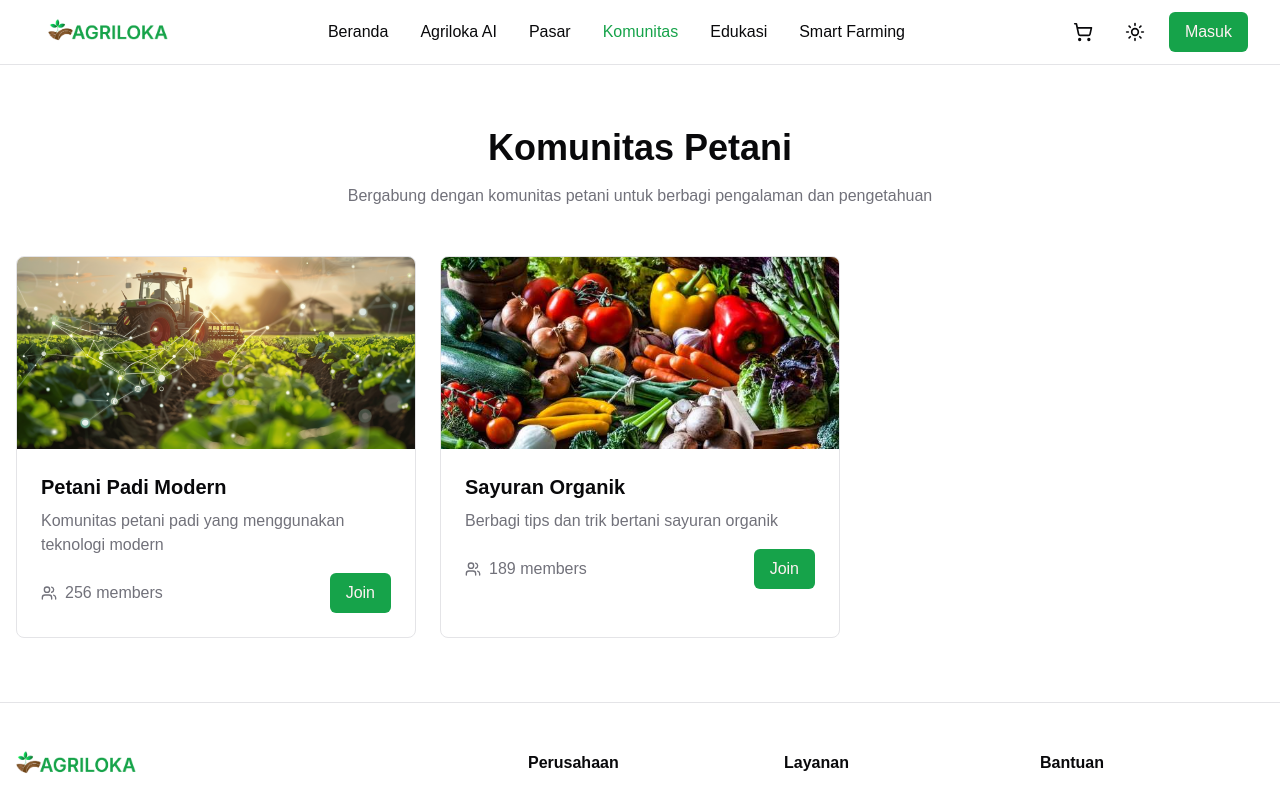
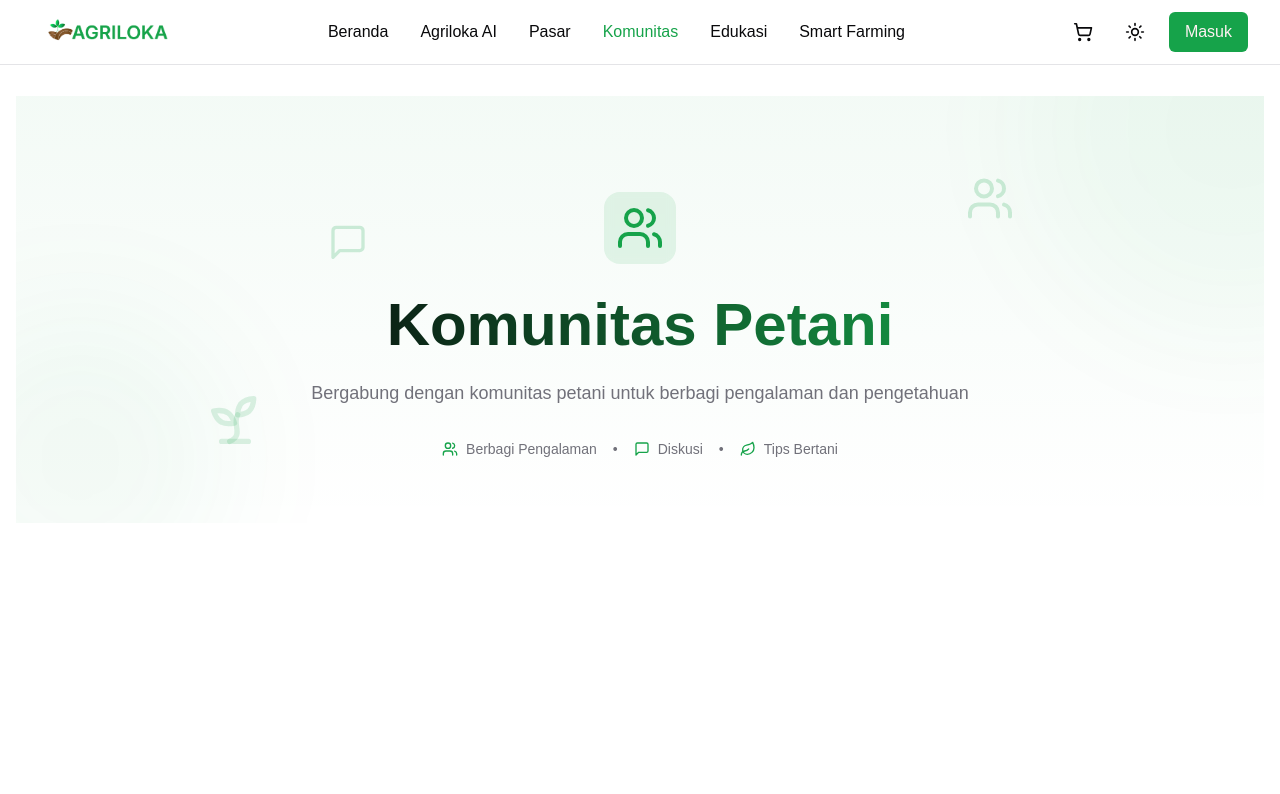
Before and after one commit to Afasarya/Agriloka-ITC, a Next.js app: page /community in a window 1280 px wide. Shown: the top 794 px of the page. Built offline with nearby package versions, Linux system fonts and the light colour scheme.

Commit message:
aiupdate2

```diff
--- a/src/components/agrilokaai/Analyze.tsx
+++ b/src/components/agrilokaai/Analyze.tsx
@@ -16,9 +16,34 @@ import {
 } from 'lucide-react';
 import Image from 'next/image';
 import { AIService } from '@/services/ai';
-import { LocationData, CropAnalysis } from '@/types/ai';
+import { LocationData } from '@/types/ai';
 
-// ... existing imports and interfaces ...
+// Add WeatherData interface
+interface WeatherData {
+  temperature: string;
+  humidity: string;
+  rainfall: string;
+  forecast: string;
+}
+
+// Update CropAnalysis interface
+interface CropAnalysis {
+  suitableCrops: string[];
+  tips: string[];
+  weather?: WeatherData;
+  conclusion: {
+    potentialSuccess: string;
+    economicAnalysis: string;
+    mainRecommendations: string;
+    actionPlan: string;
+    sustainability: string;
+  };
+  sources: {
+    title: string;
+    link: string;
+    snippet: string;
+  }[];
+}
 
 export default function Analyze() {
   const [selectedImage, setSelectedImage] = useState<File | null>(null);
@@ -39,6 +64,8 @@ export default function Analyze() {
     { id: 'tips', label: 'Tips', icon: Sprout },
     { id: 'conclusion', label: 'Kesimpulan', icon: CheckCircle2 },
   ];
+
+
 
   // Fetch provinces on mount
   useEffect(() => {
@@ -110,12 +137,21 @@ export default function Analyze() {
       const result = await readerPromise;
       const base64Image = (result as string).split(',')[1];
 
-      const analysisResult = await AIService.analyzeImageWithLocation(
+      // Update the analysis section
+      const analysisResult = (await AIService.analyzeImageWithLocation(
         base64Image,
         selectedLocation
-      );
+      )) as CropAnalysis & { weather?: WeatherData };
 
-      setAnalysis(analysisResult);
+      setAnalysis({
+        ...analysisResult,
+        weather: analysisResult.weather || {
+          temperature: '',
+          humidity: '',
+          rainfall: '',
+          forecast: ''
+        }
+      });
     } catch (err) {
       const message = err instanceof Error ?
         err.message :
@@ -369,7 +405,7 @@ export default function Analyze() {
                       className={`px-6 py-3 rounded-lg flex items-center gap-2 whitespace-nowrap transition-colors ${
                         activeTab === tab.id
                           ? 'bg-primary text-primary-foreground'
-                          : 'bg-muted hover:bg-muted/80'
+                          : 'bg-muted hover:bg-muted/80 text-foreground dark:text-foreground/80'
                       }`}
                     >
                       <Icon className="w-5 h-5" />
@@ -380,7 +416,7 @@ export default function Analyze() {
               </div>
 
               {/* Tab Content */}
-              <div className="bg-card rounded-2xl border p-6 shadow-lg mb-8"> {/* Added mb-8 */}
+              <div className="bg-card border rounded-2xl p-6 shadow-lg dark:bg-background/50 dark:backdrop-blur-sm">
                 <AnimatePresence mode="wait">
                   {activeTab === 'crops' && (
                     <motion.div
@@ -390,19 +426,19 @@ export default function Analyze() {
                       exit={{ opacity: 0 }}
                       className="space-y-6"
                     >
-                      {/* Suitable Crops */}
-                      <div className="mb-6">
-                        <h3 className="text-xl font-semibold mb-4 flex items-center">
-                          <Leaf className="mr-2" /> {/* Changed from Plant to Leaf */}
+                      <h3 className="text-xl font-semibold mb-4 flex items-center text-foreground">
+                        <Leaf className="mr-2 text-primary" />
                         Tanaman yang Cocok
                       </h3>
                       <div className="grid grid-cols-2 md:grid-cols-3 gap-4">
                         {analysis.suitableCrops.map((crop, index) => (
-                            <div key={index} className="p-3 bg-green-50 rounded-lg">
+                          <div
+                            key={index}
+                            className="p-3 bg-primary/5 dark:bg-primary/10 rounded-lg border border-primary/20 text-foreground"
+                          >
                             {crop}
                           </div>
                         ))}
-                        </div>
                       </div>
                     </motion.div>
                   )}
@@ -415,31 +451,22 @@ export default function Analyze() {
                       exit={{ opacity: 0 }}
                       className="space-y-6"
                     >
-                      {/* Weather Conditions */}
-                      <div className="mb-6">
-                        <h3 className="text-xl font-semibold mb-4 flex items-center">
-                          <ThermometerSun className="mr-2" />
-                          Kondisi Cuaca
-                        </h3>
-                        <div className="grid grid-cols-3 gap-4">
-                          <div className="p-4 bg-blue-50 rounded-lg">
-                            <p className="text-sm text-gray-600">Suhu</p>
-                            <p className="text-lg font-semibold">
-                              {analysis.weatherConditions.temperature}°C
-                            </p>
+                      <div className="grid md:grid-cols-2 gap-6">
+                        <div className="p-4 rounded-xl bg-background dark:bg-background/50 border">
+                          <h4 className="font-medium text-foreground mb-2">Suhu</h4>
+                          <p className="text-muted-foreground">{analysis?.weather?.temperature}</p>
                         </div>
-                          <div className="p-4 bg-blue-50 rounded-lg">
-                            <p className="text-sm text-gray-600">Kelembaban</p>
-                            <p className="text-lg font-semibold">
-                              {analysis.weatherConditions.humidity}%
-                            </p>
+                        <div className="p-4 rounded-xl bg-background dark:bg-background/50 border">
+                          <h4 className="font-medium text-foreground mb-2">Kelembaban</h4>
+                          <p className="text-muted-foreground">{analysis?.weather?.humidity}</p>
                         </div>
-                          <div className="p-4 bg-blue-50 rounded-lg">
-                            <p className="text-sm text-gray-600">Curah Hujan</p>
-                            <p className="text-lg font-semibold">
-                              {analysis.weatherConditions.rainfall} mm
-                            </p>
+                        <div className="p-4 rounded-xl bg-background dark:bg-background/50 border">
+                          <h4 className="font-medium text-foreground mb-2">Curah Hujan</h4>
+                          <p className="text-muted-foreground">{analysis?.weather?.rainfall}</p>
                         </div>
+                        <div className="p-4 rounded-xl bg-background dark:bg-background/50 border">
+                          <h4 className="font-medium text-foreground mb-2">Prakiraan</h4>
+                          <p className="text-muted-foreground">{analysis?.weather?.forecast}</p>
                         </div>
                       </div>
                     </motion.div>
--- a/src/components/community/Community.tsx
+++ b/src/components/community/Community.tsx
@@ -3,7 +3,7 @@
 
 import { useState } from 'react';
 import { motion } from 'framer-motion';
-import { Users, MessageSquare } from 'lucide-react';
+import { Users, Sprout, MessageSquare, Leaf } from 'lucide-react';
 import Image from 'next/image';
 import Link from 'next/link';
 import { useGSAP } from '@gsap/react';
@@ -64,18 +64,107 @@ export default function Community() {
   };
 
   return (
-    <section className="py-16">
+    <section className="py-8">
       <div className="container mx-auto px-4">
+        <div className="relative overflow-hidden bg-gradient-to-b from-primary/5 to-transparent py-16"> {/* Reduced from py-24 to py-16 */}
+          {/* Background Elements */}
+          <div className="absolute inset-0">
+            <div className="absolute inset-0 bg-grid-pattern opacity-5" />
+
+            {/* Animated Gradient Blobs */}
+            <motion.div
+              className="absolute -top-40 -right-40 w-96 h-96 bg-primary/10 rounded-full blur-3xl"
+              animate={{
+                scale: [1, 1.2, 1],
+                opacity: [0.3, 0.5, 0.3],
+              }}
+              transition={{ duration: 8, repeat: Infinity }}
+            />
+            <motion.div
+              className="absolute -bottom-20 -left-20 w-72 h-72 bg-primary/15 rounded-full blur-3xl"
+              animate={{
+                scale: [1.2, 1, 1.2],
+                opacity: [0.5, 0.3, 0.5],
+              }}
+              transition={{ duration: 8, repeat: Infinity, delay: 1 }}
+            />
+          </div>
+
+          {/* Floating Icons */}
+          <div className="absolute inset-0 overflow-hidden">
+            <motion.div
+              className="absolute top-20 right-[20%]"
+              animate={{
+                y: [0, -10, 0],
+              }}
+              transition={{ duration: 3, repeat: Infinity, ease: "easeInOut" }}
+            >
+              <Users className="w-12 h-12 text-primary/20" />
+            </motion.div>
+            <motion.div
+              className="absolute bottom-20 left-[15%]"
+              animate={{
+                y: [0, 10, 0],
+              }}
+              transition={{ duration: 4, repeat: Infinity, ease: "easeInOut" }}
+            >
+              <Sprout className="w-16 h-16 text-primary/15" />
+            </motion.div>
+            <motion.div
+              className="absolute top-32 left-[25%]"
+              animate={{
+                y: [0, -15, 0],
+              }}
+              transition={{ duration: 5, repeat: Infinity, ease: "easeInOut" }}
+            >
+              <MessageSquare className="w-10 h-10 text-primary/20" />
+            </motion.div>
+          </div>
+
+          {/* Content */}
+          <div className="container mx-auto px-4 relative pt-8"> {/* Added pt-8 for fine-tuning */}
             <motion.div
               initial={{ opacity: 0, y: 20 }}
               animate={{ opacity: 1, y: 0 }}
-          className="text-center mb-12"
+              className="text-center max-w-3xl mx-auto"
             >
-          <h1 className="text-4xl font-bold mb-4">Komunitas Petani</h1>
-          <p className="text-muted-foreground max-w-2xl mx-auto">
+              <motion.div
+                initial={{ scale: 0 }}
+                animate={{ scale: 1 }}
+                transition={{ type: "spring", delay: 0.2 }}
+                className="inline-block mb-6"
+              >
+                <div className="p-3 bg-primary/10 rounded-2xl backdrop-blur-sm">
+                  <Users className="w-12 h-12 text-primary" />
+                </div>
+              </motion.div>
+
+              <h1 className="text-4xl md:text-6xl font-bold mb-6 bg-gradient-to-r from-foreground to-primary bg-clip-text text-transparent">
+                Komunitas Petani
+              </h1>
+
+              <p className="text-lg text-muted-foreground mb-8 max-w-2xl mx-auto">
                 Bergabung dengan komunitas petani untuk berbagi pengalaman dan pengetahuan
               </p>
+
+              <motion.div
+                initial={{ opacity: 0, y: 20 }}
+                animate={{ opacity: 1, y: 0 }}
+                transition={{ delay: 0.4 }}
+                className="flex items-center justify-center gap-2 text-sm text-muted-foreground"
+              >
+                <Users className="w-4 h-4 text-primary" />
+                <span>Berbagi Pengalaman</span>
+                <span className="mx-2">•</span>
+                <MessageSquare className="w-4 h-4 text-primary" />
+                <span>Diskusi</span>
+                <span className="mx-2">•</span>
+                <Leaf className="w-4 h-4 text-primary" />
+                <span>Tips Bertani</span>
               </motion.div>
+            </motion.div>
+          </div>
+        </div>
 
         <div className="grid md:grid-cols-2 lg:grid-cols-3 gap-6 communities-grid">
           {communities.map((community) => (
--- a/src/components/market/Pasar.tsx
+++ b/src/components/market/Pasar.tsx
@@ -3,10 +3,9 @@
 
 import { useState } from 'react';
 import { motion } from 'framer-motion';
-import { Search, ChevronDown, Star } from 'lucide-react';
+import { Search, ChevronDown, Star, ShoppingCart, Package, Truck, Tag, Sprout } from 'lucide-react';
 import Image from 'next/image';
 import Link from 'next/link';
-import ParallaxWrapper from '@/components/common/ParallaxWrapper';
 
 const categories = {
   'Semua': ['Semua Produk'],
@@ -112,20 +111,104 @@ export default function Pasar() {
   );
 
   return (
-    <section className="min-h-screen py-16">
+    <section className="min-h-screen">
+      {/* Hero Section */}
+      <div className="relative overflow-hidden bg-gradient-to-b from-primary/5 to-transparent py-24">
+        {/* Background Elements */}
+        <div className="absolute inset-0">
+          <div className="absolute inset-0 bg-grid-pattern opacity-5" />
+          <motion.div
+            className="absolute -top-40 -right-40 w-96 h-96 bg-primary/10 rounded-full blur-3xl"
+            animate={{
+              scale: [1, 1.2, 1],
+              opacity: [0.3, 0.5, 0.3],
+            }}
+            transition={{ duration: 8, repeat: Infinity }}
+          />
+          <motion.div
+            className="absolute -bottom-20 -left-20 w-72 h-72 bg-primary/15 rounded-full blur-3xl"
+            animate={{
+              scale: [1.2, 1, 1.2],
+              opacity: [0.5, 0.3, 0.5],
+            }}
+            transition={{ duration: 8, repeat: Infinity, delay: 1 }}
+          />
+        </div>
+
+        {/* Floating Icons */}
+        <div className="absolute inset-0 overflow-hidden">
+          <motion.div
+            className="absolute top-20 right-[20%]"
+            animate={{ y: [0, -10, 0] }}
+            transition={{ duration: 3, repeat: Infinity, ease: "easeInOut" }}
+          >
+            <Package className="w-12 h-12 text-primary/20" />
+          </motion.div>
+          <motion.div
+            className="absolute bottom-20 left-[15%]"
+            animate={{ y: [0, 10, 0] }}
+            transition={{ duration: 4, repeat: Infinity, ease: "easeInOut" }}
+          >
+            <Sprout className="w-16 h-16 text-primary/15" />
+          </motion.div>
+          <motion.div
+            className="absolute top-32 left-[25%]"
+            animate={{ y: [0, -15, 0] }}
+            transition={{ duration: 5, repeat: Infinity, ease: "easeInOut" }}
+          >
+            <Tag className="w-10 h-10 text-primary/20" />
+          </motion.div>
+        </div>
+
+        {/* Content */}
+        <div className="container mx-auto px-4 relative">
+          <motion.div
+            initial={{ opacity: 0, y: 20 }}
+            animate={{ opacity: 1, y: 0 }}
+            className="text-center max-w-3xl mx-auto"
+          >
+            <motion.div
+              initial={{ scale: 0 }}
+              animate={{ scale: 1 }}
+              transition={{ type: "spring", delay: 0.2 }}
+              className="inline-block mb-6"
+            >
+              <div className="p-3 bg-primary/10 rounded-2xl backdrop-blur-sm">
+                <ShoppingCart className="w-12 h-12 text-primary" />
+              </div>
+            </motion.div>
+
+            <h1 className="text-4xl md:text-6xl font-bold mb-6 bg-gradient-to-r from-foreground to-primary bg-clip-text text-transparent">
+              Pasar Tani Digital
+            </h1>
+
+            <p className="text-lg text-muted-foreground mb-8 max-w-2xl mx-auto">
+              Temukan hasil panen terbaik dan kebutuhan pertanian lengkap di sini
+            </p>
+
+            <motion.div
+              initial={{ opacity: 0, y: 20 }}
+              animate={{ opacity: 1, y: 0 }}
+              transition={{ delay: 0.4 }}
+              className="flex items-center justify-center gap-2 text-sm text-muted-foreground"
+            >
+              <ShoppingCart className="w-4 h-4 text-primary" />
+              <span>Belanja Mudah</span>
+              <span className="mx-2">•</span>
+              <Truck className="w-4 h-4 text-primary" />
+              <span>Pengiriman Cepat</span>
+              <span className="mx-2">•</span>
+              <Tag className="w-4 h-4 text-primary" />
+              <span>Harga Terbaik</span>
+            </motion.div>
+          </motion.div>
+        </div>
+      </div>
+
+      {/* Rest of existing content */}
       <div className="container mx-auto px-4">
         {/* Hero Section */}
-        <ParallaxWrapper>
-          <div className="text-center mb-16 relative">
-            <div className="absolute -z-10 inset-0 bg-gradient-to-r from-primary/10 via-transparent to-primary/10 blur-3xl" />
-            <h1 className="text-4xl md:text-5xl font-bold mb-4">
-              Pasar Tani Digital
-            </h1>
-            <p className="text-muted-foreground max-w-2xl mx-auto text-lg">
-              Temukan hasil panen terbaik dan kebutuhan pertanian lengkap di sini
-            </p>
-          </div>
-        </ParallaxWrapper>
+
 
         {/* Search and Filter */}
         <div className="mb-12">
```
Also changed, not shown: src/types/ai.ts (+9 -4 lines). Lines whose indentation alone changed are shown as unchanged.
